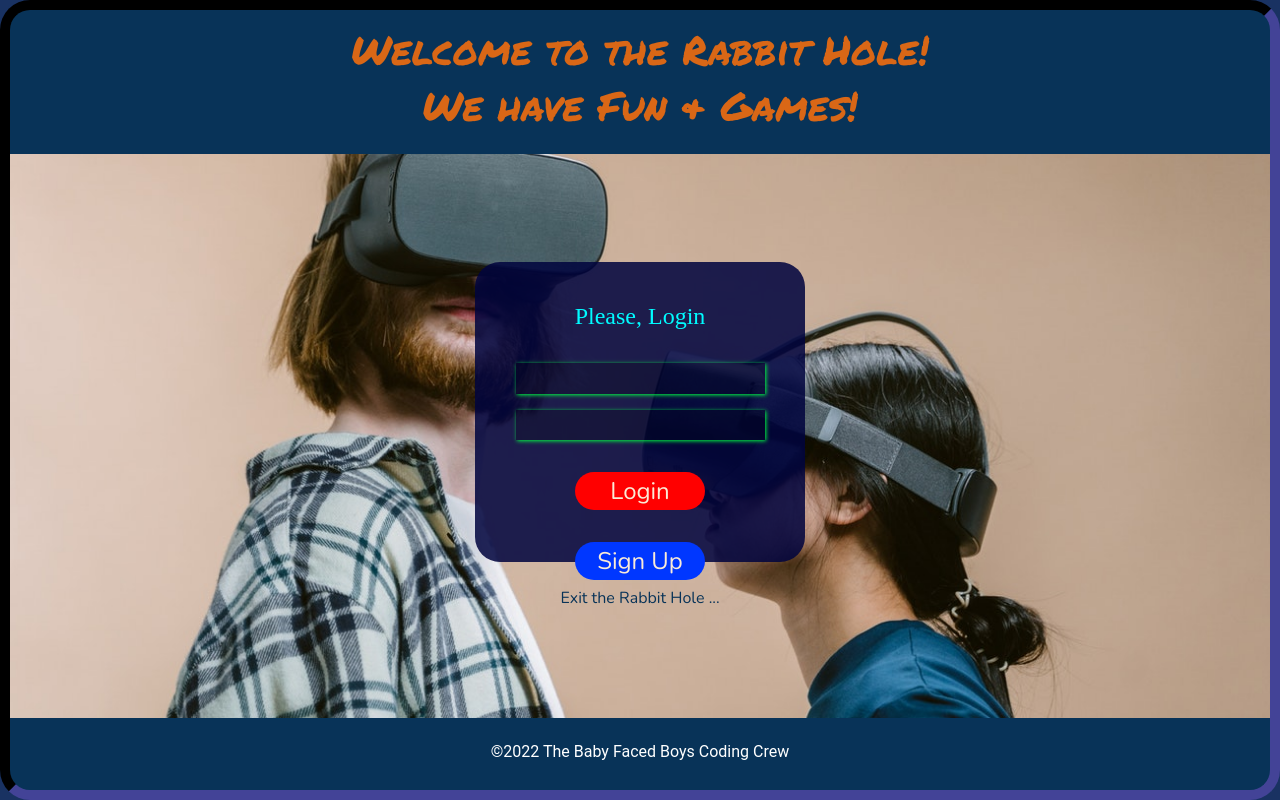
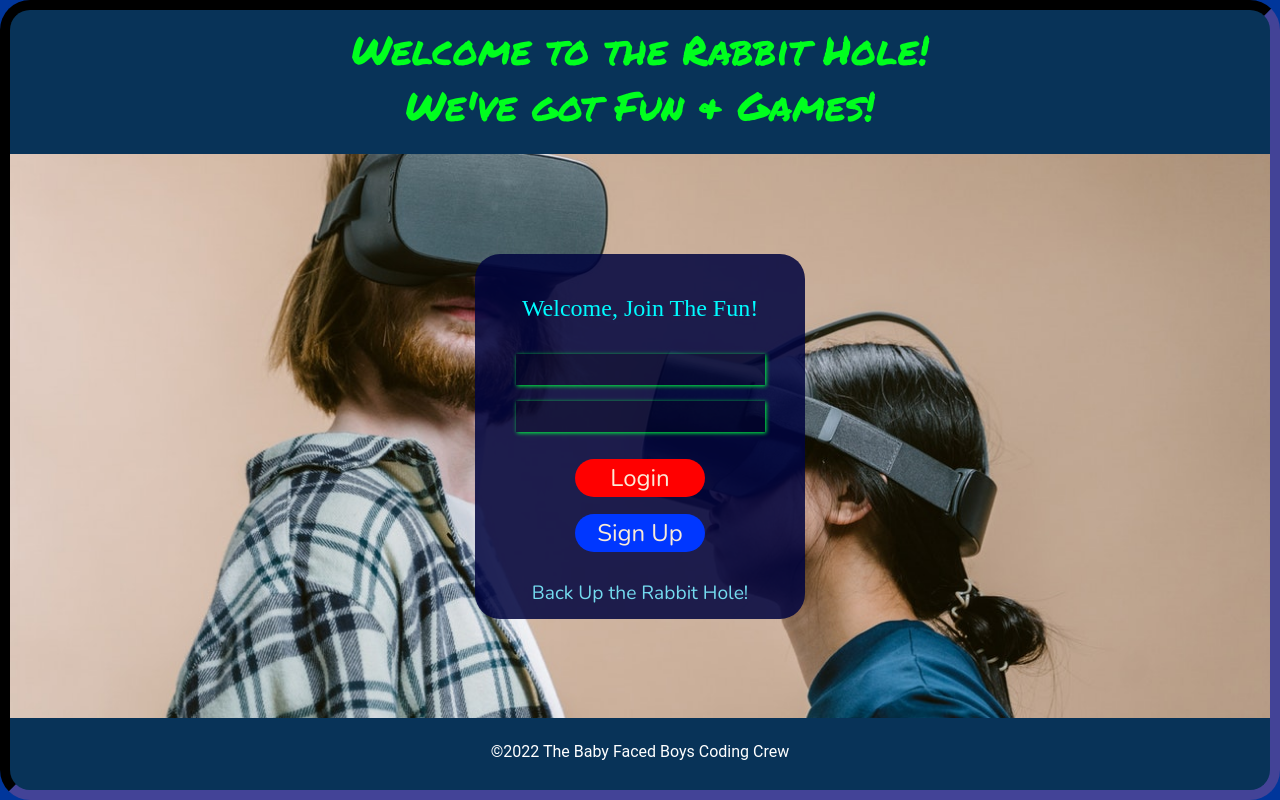
Before and after one commit to bethel-school-of-technology/team-baby-face-boys-frontend, a React (Create React App) app: page /account in a window 1280 px wide. Built offline with nearby package versions, Linux system fonts and the light colour scheme.

Commit message:
we have finalized the title page, and registration page

```diff
--- a/public/index.html
+++ b/public/index.html
@@ -30,7 +30,7 @@
     <title>Rabbit Hole</title>
   </head>
   <body style="
-  background-color: #193262;">
+  background-color: #00369b;">
     <noscript>You need to enable JavaScript to run this app.</noscript>
     <div id="root"></div>
     <!--
--- a/src/App.css
+++ b/src/App.css
@@ -26,7 +26,12 @@
   div.fuzzy_glass {
     background-color: rgba(0, 4, 62, 0.859);
     width: 330px;
-    height: 295px;
+    height: 325px;
+  }
+
+  .exit_the_rabbit {
+    position: relative;
+    top: 0px;
   }
 
   .purple_glow_grntext,
@@ -37,6 +42,7 @@
   div.carrot_btn {
     scale: 100%;
   }
+
 
   button.login_btn {
     width: 130px;
@@ -53,7 +59,7 @@
   form.form_regis {
     font-size: 1.5rem;
     font-weight: bolder;
-    color: rgb(223, 75, 105);
+    color: rgb(13, 0, 255);
     background-color: rgba(255, 255, 255, 0.45);
     max-width: 450px;
     border-radius: 20px;
@@ -92,7 +98,7 @@ div.footer {
 
 /*------------- Desktop -------------------*/
 
-@media (min-width: 1600px) {
+@media (min-width: 1024px) {
   /*    * {
     font-size: 1.0rem;
   }
@@ -124,7 +130,12 @@ div.footer {
   div.fuzzy_glass {
     font-size: 1.2rem;
     width: 330px;
-    height: 315px;
+    height: 365px;
+  }
+
+  .exit_the_rabbit {
+    position: relative;
+    top: -30px;
   }
 }
 
@@ -156,7 +167,7 @@ textarea {
 
 .main_text,
 .sub_text {
-  color: #d96716;
+  color:rgb(0, 255, 30) ;
   font-family: "Permanent Marker", cursive;
   font-size: 2.5em;
 }
@@ -200,6 +211,10 @@ h4.title {
   background-color: rgb(38, 57, 92);
 }
 
+.carrot_btn:hover{
+  scale: 250%;
+}
+
 .carrot_btn {
   background-image: url("./images/carrot1.png");
   background-repeat: no-repeat;
@@ -216,6 +231,7 @@ p.enter-text {
   /*
   font-family: "DynaPuff", cursive; */
   font-size: 2.2rem;
+  line-height: 110%;
 }
 
 /* ---------------Games page settings------------------ */
@@ -314,7 +330,7 @@ h4.title {
   border-radius: 25px;
   font-size: 1.2rem;
   width: 330px;
-  height: 300px;
+  height: 400px;
 }
 
 input:focus {
@@ -322,7 +338,7 @@ input:focus {
 }
 
 .purple_glow_grntext {
-  color: rgb(237, 241, 0);
+  color: rgb(255, 191, 89);
   background-color: rgba(0, 0, 0, 0.212);
   box-shadow: 1px 1px 4px rgb(0, 255, 68);
   border: none;
@@ -365,7 +381,7 @@ input:focus {
 
 .form_regis {
   font-weight: bolder;
-  color: rgb(223, 75, 105);
+  color: rgb(13, 0, 255);
   background-color: rgba(255, 255, 255, 0.45);
   max-width: 450px;
   border-radius: 20px;
@@ -458,6 +474,7 @@ img.profpic {
   position: relative;
   top: 0px;
   overflow-y: auto;
+  font-size: 1.5rem;
 }
 
 .joke_button {
--- a/src/components/dadjokes.js
+++ b/src/components/dadjokes.js
@@ -20,7 +20,7 @@ function Dadjokes() {
         </div>
       <div className="row">
         <div className="col text-center">
-          <div className="joke_text">
+          <div>
             <p className=" jokeholder">{joke}</p>
           </div>
         </div>
--- a/src/components/header.js
+++ b/src/components/header.js
@@ -4,7 +4,7 @@ const Header = () => {
     return (
         <div>
             <h1 className='main_text'>Welcome to the Rabbit Hole!</h1>
-            <h2 className='sub_text'>We have Fun & Games!</h2>
+            <h2 className='sub_text'>We've got Fun & Games!</h2>
         </div>
     );
 };
--- a/src/screens/forum.js
+++ b/src/screens/forum.js
@@ -31,14 +31,14 @@ const Forum = () => {
   return (<div>
     <div className="container bg-primary d-flex flex-column">
       <div className="row">
-        <div className="col p-3 text-center">
+        <div className="col pt-3 text-center">
           <Navbar />
         </div>
       </div>
+          <h1 className="rabbit-title py-3 text-center">Rabbit Water Cooler</h1>
       <div className="container bgnd_img-forum ">
         <div className="row">
           <div className="col md-3 col mx-auto">
-          <h1 className="title_text mt-3">Rabbit Water Cooler</h1>
             <Blog />
           </div>
           <div className="col-md-3  m-3 d-none d-sm-none d-md-block  p-4 text-dark forumBlog ">
--- a/src/screens/signuplogin.js
+++ b/src/screens/signuplogin.js
@@ -78,7 +78,7 @@ const Signuplogin = () => {
         <div className="fuzzy_glass mx-auto">
 
           <form className="Login pt-4" onSubmit={handleSubmit}>
-          <h4 className="title p-3">Please, Login</h4>
+          <h4 className="title p-3">Welcome, Join The Fun!</h4>
             {/* <input type="gamerID" {...register("gamerID", { required: true })} /> */}
             <input className="purple_glow_grntext my-2" onChange={handleChange} name="gamerID" />
             <br></br>
@@ -98,9 +98,9 @@ const Signuplogin = () => {
           </form>
           <Link to="/account">
             <div className="mx-auto d-block"></div>
-          </Link>
-        </div><br></br>
-            <Link to="/">Exit the Rabbit Hole ...</Link>
+          </Link><br></br>
+            <Link className="exit_the_rabbit text-info " to="/">Back Up the Rabbit Hole!</Link>
+        </div>
         </div>
       </div>
       <div className="row footer">
--- a/src/screens/titlepage.js
+++ b/src/screens/titlepage.js
@@ -18,7 +18,7 @@ const Titlepage = () => {
     <div className="row text-primary bgnd_img-ttlpg align-items-center ">
          <div className="col text-center">
         <Link to='/account'><div className="carrot_btn  mx-auto d-block" ></div></Link>
-        <p className="enter-text">Chomp that carrot!</p>
+        <p className="enter-text">Down the<br></br> Rabbit hole!</p>
       </div>
   </div>
     <div className="row footer">
```
